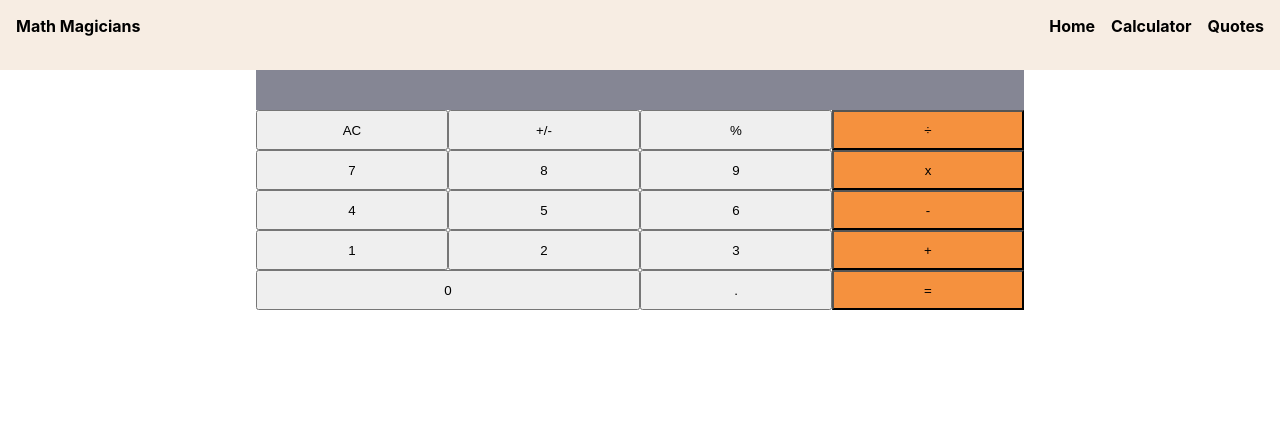
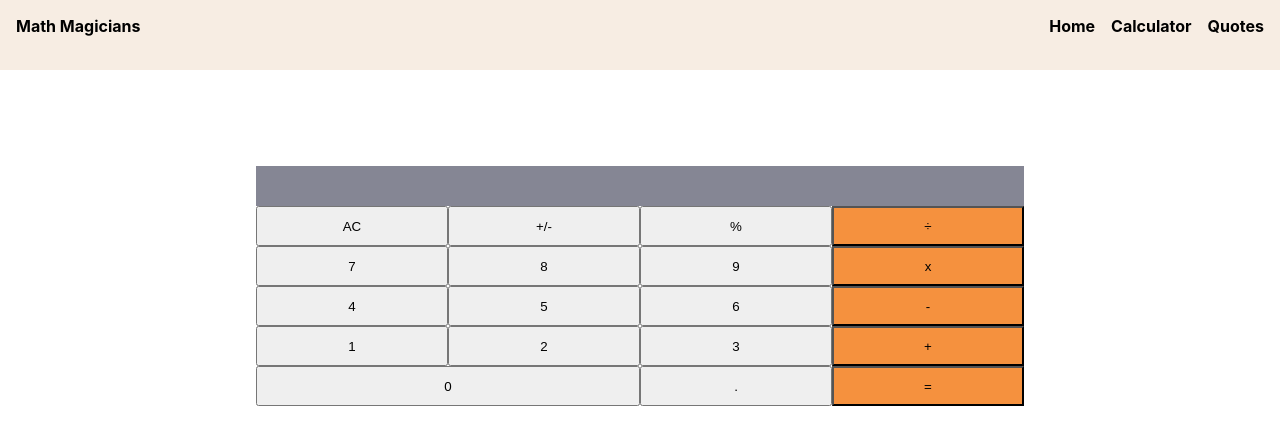
Before and after one commit to tarikbouari/Math_Magicians, a React (Create React App) app: page / in a window 1280 px wide. Shown: the top 444 px of the page. Built offline with nearby package versions, Linux system fonts and the light colour scheme.

Commit message:
add boxsizing property

```diff
--- a/src/App.css
+++ b/src/App.css
@@ -17,6 +17,7 @@ body {
   display: flex;
   flex-direction: column;
   align-items: center;
+  padding: 6rem 0;
 }
 
 .render {
```
